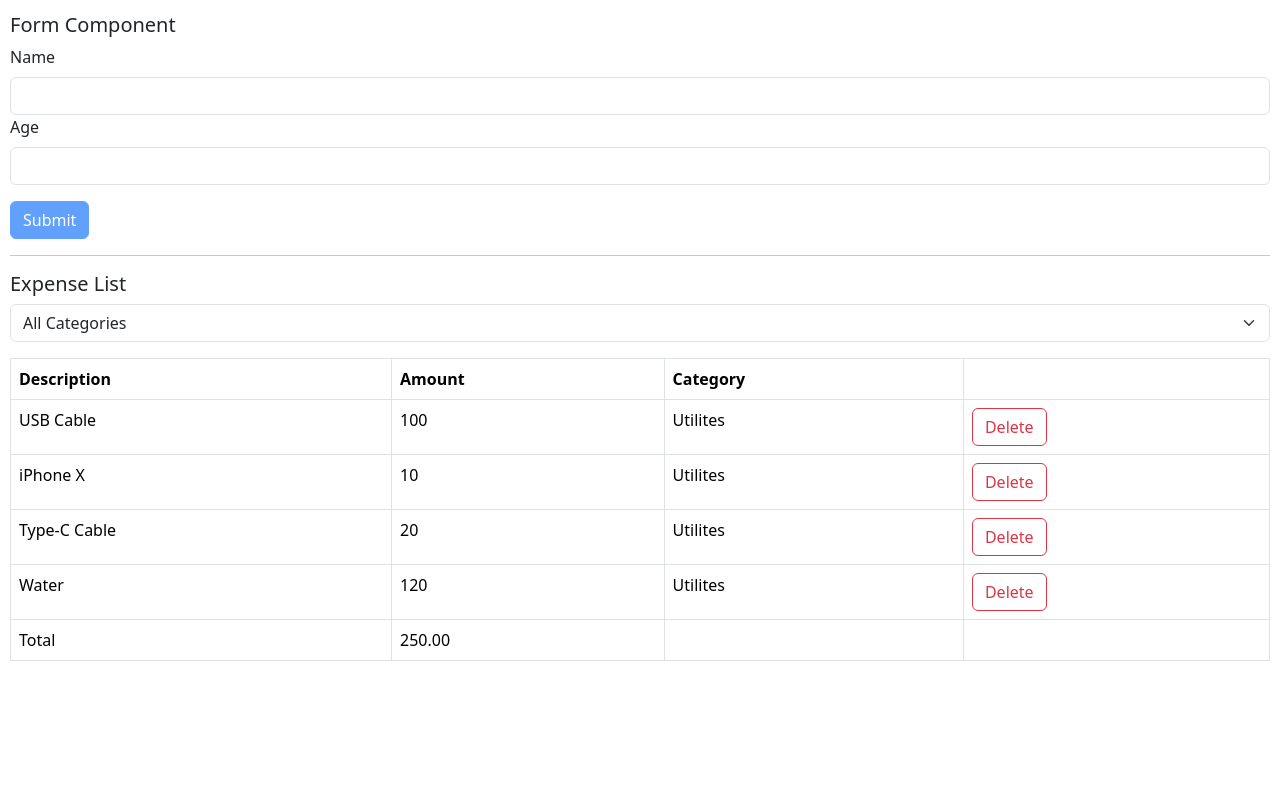
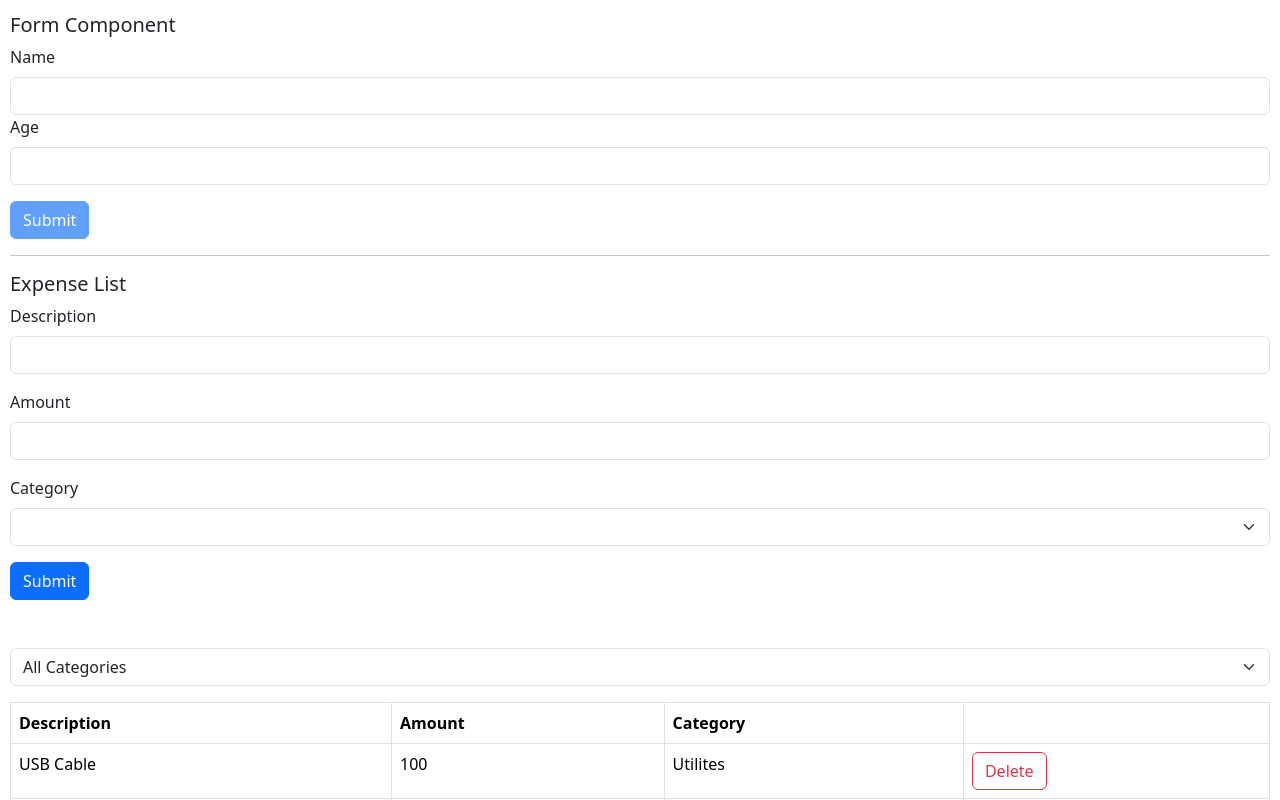
Before and after one commit to awab228/react-ts-vite, a React (Vite) app: page / in a window 1280 px wide. Shown: the part 538-1338 px from the top of the page. Before the commit the page ends 1215 px from the top, so only its background shows below. Built offline with nearby package versions, Linux system fonts and the light colour scheme.

Commit message:
Modifies the App component to add ExpenseForm

```diff
--- a/src/App.tsx
+++ b/src/App.tsx
@@ -7,6 +7,7 @@ import ExpandableText from "./components/ExpandableText";
 import Form from "./components/Form";
 import ExpenseList from "./expense-tracker/components/ExpenseList";
 import ExpenseFilter from "./expense-tracker/components/ExpenseFilter";
+import ExpenseForm from "./expense-tracker/components/ExpenseForm";
 
 function App() {
   const items = ["New York", "Tokyo", "London", "DC"];
@@ -75,6 +76,9 @@ function App() {
         <hr />
         <div>
           <h5>Expense List</h5>
+          <div className="mb-5">
+            <ExpenseForm />
+          </div>
           <div className="mb-3">
             <ExpenseFilter
               onSelectCategory={(category) => setSelectedCategory(category)}
```
